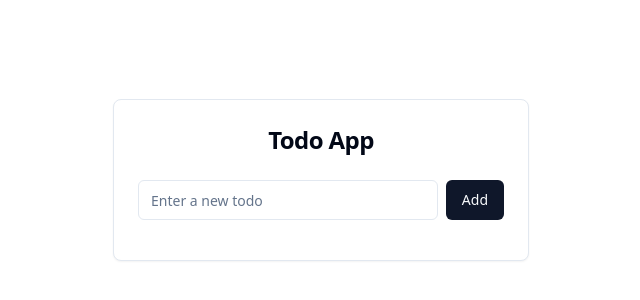
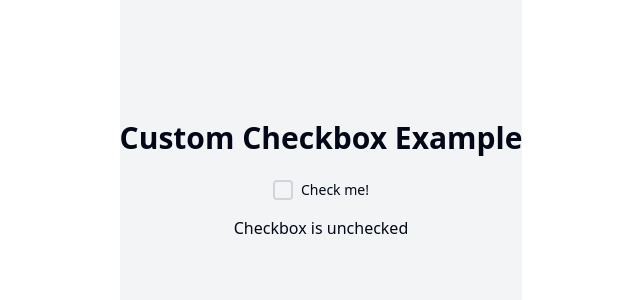
Before and after one commit to GPT-Engineer-App-Dev/minimal-foundation, a React (Vite) app: page / in a window 1280 px wide. Shown: the part 220-520 px from the top of the page, without its empty margins (319-959 px from the left). Built offline with nearby package versions, Linux system fonts and the light colour scheme.

Commit message:
GPT Engineer Update

```diff
--- a/src/pages/Index.jsx
+++ b/src/pages/Index.jsx
@@ -1,71 +1,62 @@
 import React, { useState } from 'react';
-import { Button } from "@/components/ui/button";
-import { Input } from "@/components/ui/input";
-import { Checkbox } from "@/components/ui/checkbox";
-import { Card, CardContent, CardHeader, CardTitle } from "@/components/ui/card";
 
-const TodoApp = () => {
-  const [todos, setTodos] = useState([]);
-  const [newTodo, setNewTodo] = useState('');
+const Checkbox = ({ label, checked: initialChecked = false, onChange }) => {
+  const [checked, setChecked] = useState(initialChecked);
 
-  const addTodo = () => {
-    if (newTodo.trim() !== '') {
-      setTodos([...todos, { id: Date.now(), text: newTodo, completed: false }]);
-      setNewTodo('');
+  const handleChange = () => {
+    const newChecked = !checked;
+    setChecked(newChecked);
+    if (onChange) {
+      onChange(newChecked);
     }
   };
 
-  const toggleTodo = (id) => {
-    setTodos(todos.map(todo =>
-      todo.id === id ? { ...todo, completed: !todo.completed } : todo
-    ));
-  };
+  return (
+    <label className="flex items-center space-x-2 cursor-pointer">
+      <div
+        className={`w-5 h-5 border-2 rounded-sm flex items-center justify-center ${
+          checked ? 'bg-blue-500 border-blue-500' : 'border-gray-300'
+        }`}
+        onClick={handleChange}
+      >
+        {checked && (
+          <svg
+            className="w-3 h-3 text-white"
+            fill="none"
+            stroke="currentColor"
+            viewBox="0 0 24 24"
+            xmlns="http://www.w3.org/2000/svg"
+          >
+            <path
+              strokeLinecap="round"
+              strokeLinejoin="round"
+              strokeWidth="2"
+              d="M5 13l4 4L19 7"
+            ></path>
+          </svg>
+        )}
+      </div>
+      <span className="text-sm">{label}</span>
+    </label>
+  );
+};
 
-  const deleteTodo = (id) => {
-    setTodos(todos.filter(todo => todo.id !== id));
-  };
+const Index = () => {
+  const [isChecked, setIsChecked] = useState(false);
 
   return (
-    <div className="container mx-auto p-4 max-w-md">
-      <Card>
-        <CardHeader>
-          <CardTitle className="text-2xl font-bold text-center">Todo App</CardTitle>
-        </CardHeader>
-        <CardContent>
-          <div className="flex space-x-2 mb-4">
-            <Input
-              type="text"
-              value={newTodo}
-              onChange={(e) => setNewTodo(e.target.value)}
-              placeholder="Enter a new todo"
-              className="flex-grow"
-            />
-            <Button onClick={addTodo}>Add</Button>
-          </div>
-          <ul className="space-y-2">
-            {todos.map(todo => (
-              <li key={todo.id} className="flex items-center space-x-2">
-                <Checkbox
-                  checked={todo.completed}
-                  onCheckedChange={() => toggleTodo(todo.id)}
-                  id={`todo-${todo.id}`}
-                />
-                <label
-                  htmlFor={`todo-${todo.id}`}
-                  className={`flex-grow ${todo.completed ? 'line-through text-gray-500' : ''}`}
-                >
-                  {todo.text}
-                </label>
-                <Button variant="destructive" size="sm" onClick={() => deleteTodo(todo.id)}>
-                  Delete
-                </Button>
-              </li>
-            ))}
-          </ul>
-        </CardContent>
-      </Card>
+    <div className="flex flex-col items-center justify-center min-h-screen bg-gray-100">
+      <h1 className="text-3xl font-bold mb-6">Custom Checkbox Example</h1>
+      <Checkbox
+        label="Check me!"
+        checked={isChecked}
+        onChange={(checked) => setIsChecked(checked)}
+      />
+      <p className="mt-4">
+        Checkbox is {isChecked ? 'checked' : 'unchecked'}
+      </p>
     </div>
   );
 };
 
-export default TodoApp;
+export default Index;
```
